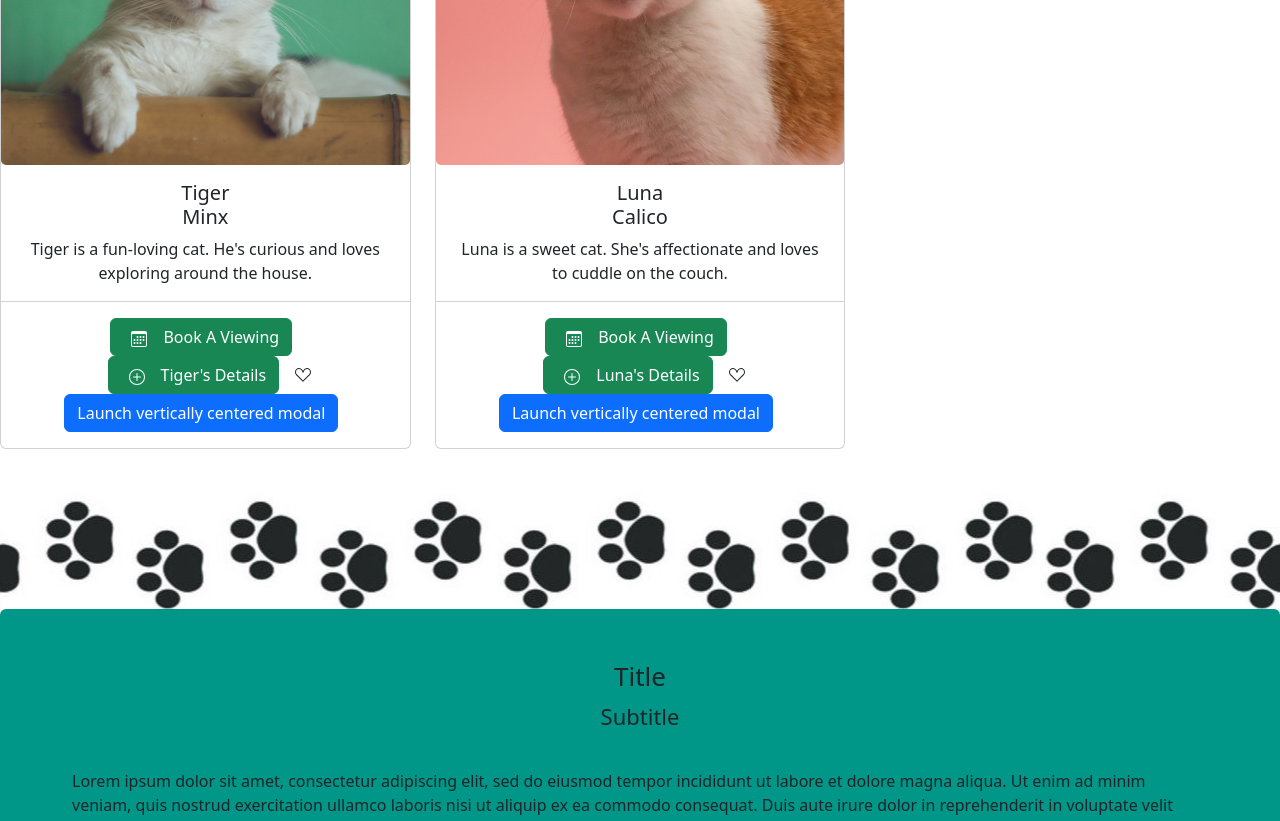
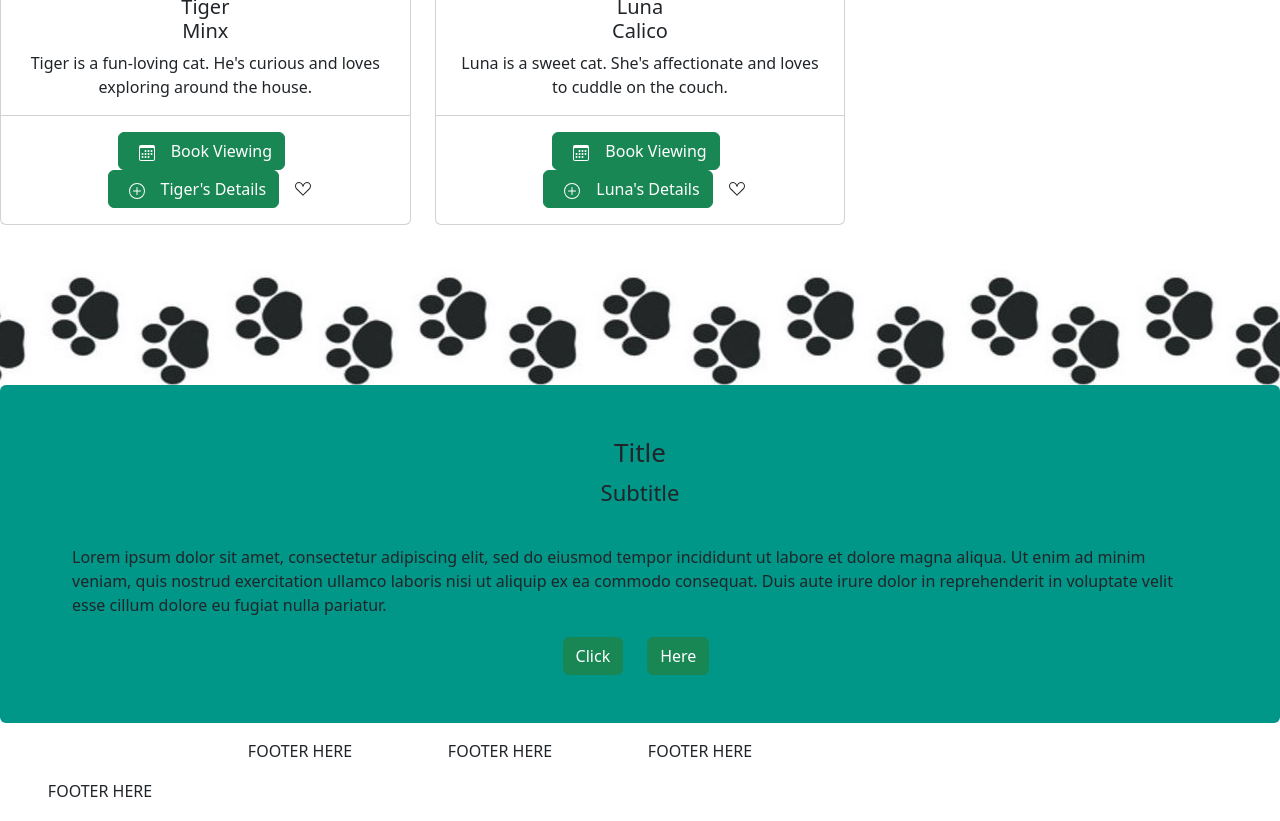
Before and after one commit to michlovin/adopt-me, a React (Create React App) app: page /petcare in a window 1280 px wide. Shown: the part 2160-2981 px from the top of the page. Built offline with nearby package versions, Linux system fonts and the light colour scheme; data requests are answered from the project's data file.

Commit message:
modal fix

```diff
--- a/src/components/Calender.tsx
+++ b/src/components/Calender.tsx
@@ -9,6 +9,10 @@ export function Calender() {
       <Datepicker
         selected={selectedDate}
         onChange={(date: Date | null) => setDate(date)}
+        dateFormat="dd/MMM/yyyy hh:mm"
+        showTimeSelect
+        timeIntervals={30}
+        timeFormat="hh:mm"
       />
     </>
   );
--- a/src/components/Modal.tsx
+++ b/src/components/CalenderModal.tsx
@@ -1,8 +1,10 @@
 import { useState } from "react";
 import Button from "react-bootstrap/Button";
 import Modal from "react-bootstrap/Modal";
+import { BsCalendar3 } from "react-icons/bs";
+import { Calender } from "./Calender";
 
-export function Calender() {
+export function CalenderModal() {
   const [show, setShow] = useState(false);
 
   const handleClose = () => setShow(false);
@@ -10,15 +12,19 @@ export function Calender() {
 
   return (
     <>
-      <Button variant="primary" onClick={handleShow}>
-        Launch demo modal
+      <Button className="btn btn-success" onClick={handleShow}>
+        <BsCalendar3 className="svg" />
+        Book Viewing
       </Button>
 
       <Modal show={show} onHide={handleClose}>
         <Modal.Header closeButton>
-          <Modal.Title>Modal heading</Modal.Title>
+          <Modal.Title>Pick a date to meet your future pet </Modal.Title>
         </Modal.Header>
-        <Modal.Body>Woohoo, you are reading this text in a modal!</Modal.Body>
+        <Modal.Body>
+          Woohoo, you are reading this text in a modal!
+          <Calender />
+        </Modal.Body>
         <Modal.Footer>
           <Button variant="secondary" onClick={handleClose}>
             Close
--- a/src/components/PetCard.tsx
+++ b/src/components/PetCard.tsx
@@ -6,6 +6,7 @@ import { BsSuitHeart } from "react-icons/bs";
 import { BsPlusCircle } from "react-icons/bs";
 import { BsCalendar3 } from "react-icons/bs";
 import React from "react";
+import { CalenderModal } from "./CalenderModal";
 
 //using props to bring in information
 
@@ -16,6 +17,7 @@ interface PetCardProps {
 
 export function PetCard(props: PetCardProps) {
   const [modalShow, setModalShow] = React.useState(false);
+
   return (
     <Card className="space-below">
       <Card.Img
@@ -33,22 +35,13 @@ export function PetCard(props: PetCardProps) {
         {props.pet.description}
       </Card.Body>
       <Card.Footer className="space-below">
-        <button className="btn btn-success">
-          <BsCalendar3 className="svg" />
-          Book A Viewing
-        </button>
+        <CalenderModal />
         <Link to={`/details/${props.pet.id}`} className="btn btn-success ml-2">
           <BsPlusCircle className="svg" />
           {props.pet.name}'s Details
         </Link>
         <BsSuitHeart />
-        <>
-          <Button variant="primary" onClick={() => setModalShow(true)}>
-            Launch vertically centered modal
-          </Button>
-
-          <Modal show={modalShow} onHide={() => setModalShow(false)} />
-        </>
+        <></>
       </Card.Footer>
     </Card>
   );
--- a/src/components/css/horizontialcard.css
+++ b/src/components/css/horizontialcard.css
@@ -1,11 +1,11 @@
 .anim-wrapper {
-  height: 50vh;
-  animation: 5s linear 0s 1 alternate sun-rise;
+  height: 20%;
+  animation: 2s linear 0s 1 alternate sun-rise;
 }
 
 @keyframes sun-rise {
   from {
-    transform: translateX(110vh);
+    transform: translateX(15%);
   }
   to {
     transform: translateX(0);
--- a/src/components/css/textcard.css
+++ b/src/components/css/textcard.css
@@ -8,13 +8,13 @@
 }
 
 .anim-wrapper {
-  height: 50vh;
-  animation: 5s linear 0s 1 alternate sun-rise;
+  height: 20%;
+  animation: 2s linear 0s 1 alternate sun-rise;
 }
 
 @keyframes sun-rise {
   from {
-    transform: translateY(110vh);
+    transform: translateY(15%);
   }
   to {
     transform: translateY(0);
```
